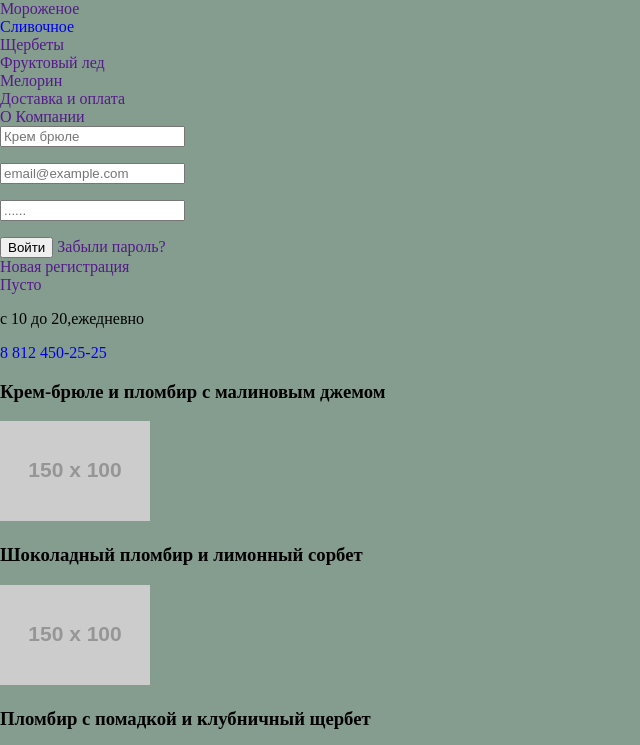
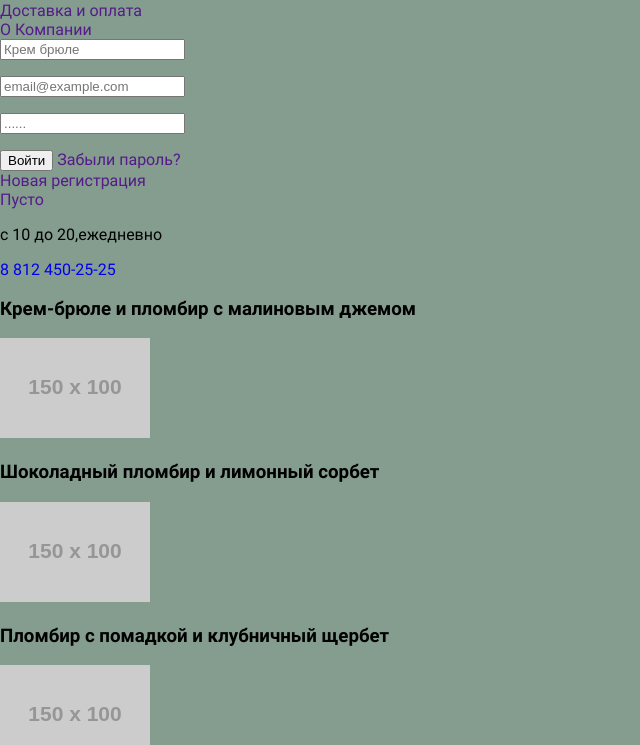
Before and after one commit to sibagatovaEvgenya/1365319-gllacy-28, a plain HTML site: page index.html in a window 1280 px wide. Shown: the part 86-831 px from the top of the page, without its empty margins (0-640 px from the left). Drawn offline with Linux system fonts and the light colour scheme; placeholder pictures from the web are drawn by us.

Commit message:
Продолжаем разметку

```diff
--- a/css/style.css
+++ b/css/style.css
@@ -1,3 +1,43 @@
+/* roboto-regular - latin_cyrillic */
+@font-face {
+  font-family: 'Roboto';
+  font-style: normal;
+  font-weight: 400;
+  src: local('Roboto'), local('Roboto-Regular'),
+       url('../fonts/roboto-v20-latin_cyrillic-regular.woff2') format('woff2'), /* Super Modern Browsers */
+       url('../fonts/roboto-v20-latin_cyrillic-regular.woff') format('woff'), /* Modern Browsers */
+
+}
+/* roboto-500 - latin_cyrillic */
+@font-face {
+  font-family: 'Roboto';
+  font-style: normal;
+  font-weight: 500;
+  src: local('Roboto Medium'), local('Roboto-Medium'),
+       url('../fonts/roboto-v20-latin_cyrillic-500.woff2') format('woff2'), /* Super Modern Browsers */
+       url('../fonts/roboto-v20-latin_cyrillic-500.woff') format('woff'), /* Modern Browsers */
+
+}
+/* roboto-700 - latin_cyrillic */
+@font-face {
+  font-family: 'Roboto';
+  font-style: normal;
+  font-weight: 700;
+  src: local('Roboto Bold'), local('Roboto-Bold'),
+       url('../fonts/roboto-v20-latin_cyrillic-700.woff2') format('woff2'), /* Super Modern Browsers */
+       url('../fonts/roboto-v20-latin_cyrillic-700.woff') format('woff'), /* Modern Browsers */
+
+}
+/* roboto-900 - latin_cyrillic */
+@font-face {
+  font-family: 'Roboto';
+  font-style: normal;
+  font-weight: 900;
+  src: local('Roboto Black'), local('Roboto-Black'),
+       url('../fonts/roboto-v20-latin_cyrillic-900.woff2') format('woff2'), /* Super Modern Browsers */
+       url('../fonts/roboto-v20-latin_cyrillic-900.woff') format('woff'), /* Modern Browsers */
+
+}
 :root {
   --green-color: #849D8F;
   --greenlight-color: rgba(215, 242, 227, 0.75);
@@ -16,6 +56,7 @@
 
 }
 body{
+  font-family: 'Roboto';
   margin:0;
   background-color: #849D8F;
 }
@@ -40,3 +81,14 @@ label, .visually-hidden{
   clip: rect(0 0 0 0);
   overflow: hidden;
 }
+li.top ul.submenu{
+  display:none;
+}
+li.top:hover ul.submenu{
+  display: block;
+}
+div .search-form {
+
+  background-image: url("img/icon-search.svg");
+  background-repeat: no-repeat;
+}
--- a/index.html
+++ b/index.html
@@ -12,8 +12,8 @@
   </a>
   <nav>
     <ul class="main-menu">
-      <li><a href="">Каталог</a>
-        <ul class="menu">
+      <li class="top"><a href="">Каталог</a>
+        <ul class="submenu">
           <li><a href="">Мороженое</a></li>
           <li><a href="catalog.html">Сливочное</a></li>
           <li><a href="">Щербеты</a></li>
@@ -25,10 +25,14 @@
       <li><a href="">О Компании</a></li>
     </ul>
   </nav>
-  <form class="" action="https://echo.htmlacademy.ru/" method="get">
-    <label for="form-search">Поиск</label>
-    <input id="form-search" type="search" name="search" placeholder="Крем брюле">
-  </form>
+  <div class="search-form">
+    <form class="search" action="https://echo.htmlacademy.ru/" method="get">
+      <label for="form-search">Поиск</label>
+      <input id="form-search" type="search" name="search" placeholder="Крем брюле">
+    </form>
+
+  </div>
+
   <form action="https://echo.htmlacademy.ru/" class="login" method="post">
     <p>
       <label for="register-email">Почта</label>
@@ -160,14 +164,15 @@
     <div class="mailing">
       <p>Подпишитесь на нашу сладкую рассылку и будьте всегда в курсе всего самого вкусного,
         что у нас происходит. Обещаем не спамить и не слать всякой ненужной ерунды. Честно =)</p>
-      <input id="user-field-id" type="email" name="username"  placeholder="email@example.com">
-      <input type="submit" name="send" value="Отправить">
+      <form action="https://echo.htmlacademy.ru/" class="mailing-form" method="post">
+        <label for="user-field-id">Ваша почта</label>
+        <input id="user-field-id" type="email" name="username"  placeholder="email@example.com">
+        <input type="submit" name="send" value="Отправить">
+      </form>
     </div>
   </section>
   <section>
     <div class="map">
-
-
         <p>Адрес главного офиса и офлайн-магазина: <strong>ул. Большая Конюшенная, 19/8, Санкт-Петербург</strong> </p>
         <div>
           <p>Для заказов по телефону:</p>
```
Also changed, not shown: catalog.html (+18 -19 lines), fonts/roboto-v20-latin_cyrillic-500.woff (added), fonts/roboto-v20-latin_cyrillic-500.woff2 (added), fonts/roboto-v20-latin_cyrillic-700.woff (added), fonts/roboto-v20-latin_cyrillic-700.woff2 (added), fonts/roboto-v20-latin_cyrillic-900.woff (added), fonts/roboto-v20-latin_cyrillic-900.woff2 (added), fonts/roboto-v20-latin_cyrillic-regular.woff (added), fonts/roboto-v20-latin_cyrillic-regular.woff2 (added).
